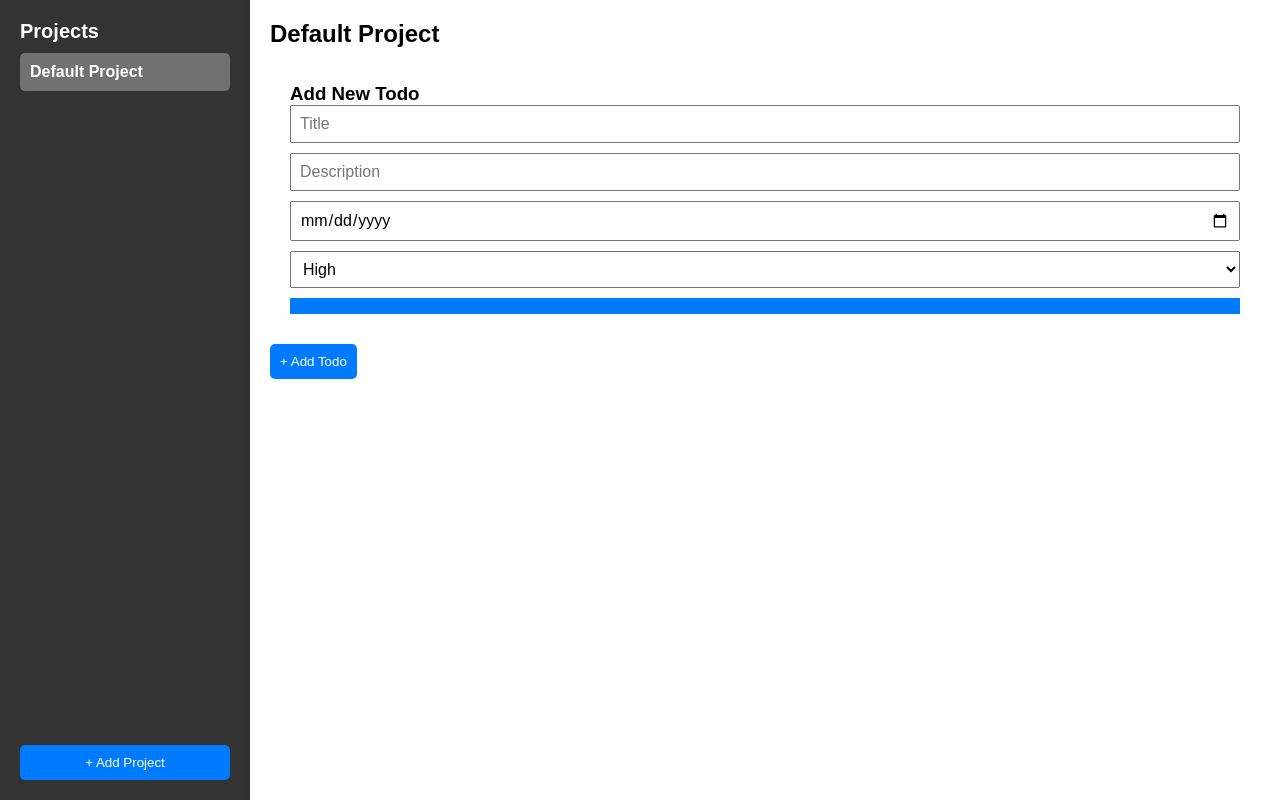
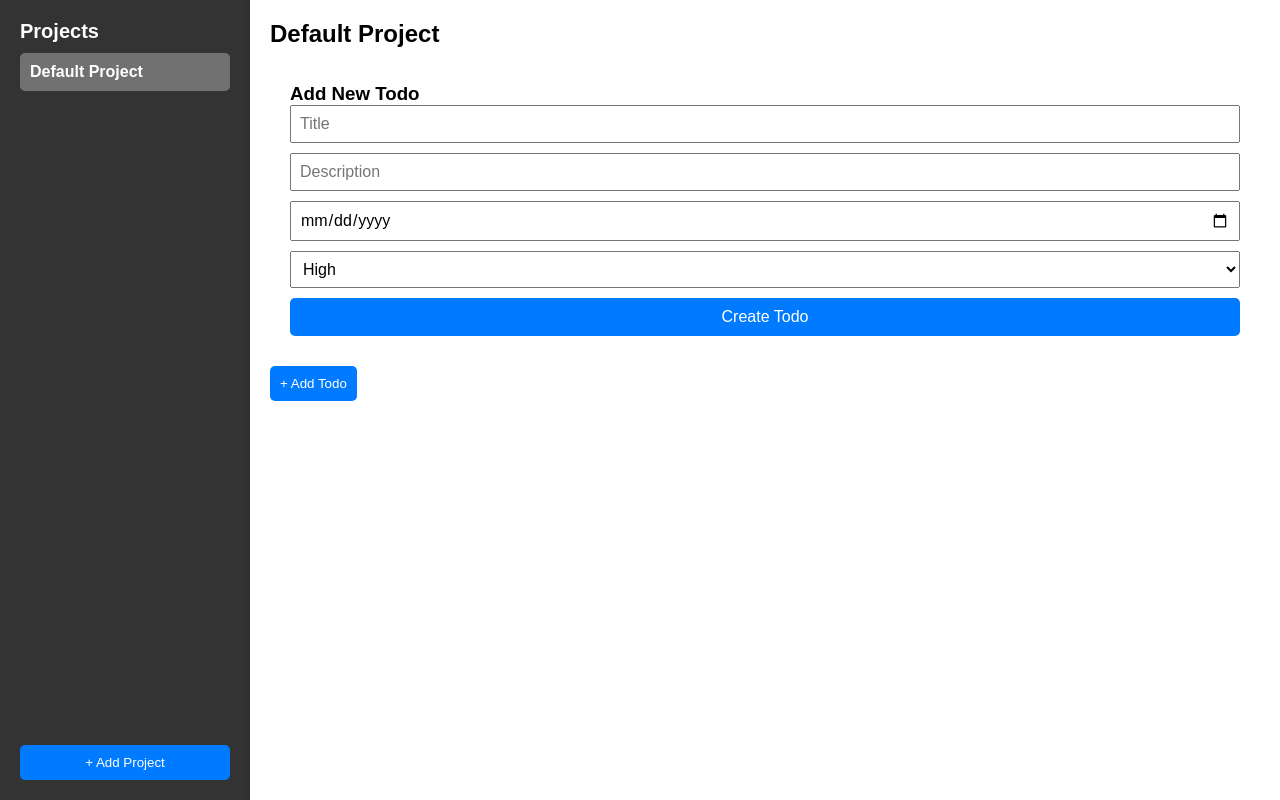
Before and after one commit to nathanhrussell/todo-list, a plain HTML site: page index.html in a window 1280 px wide. Both pictures are taken after a click on the button "+ Add Todo". Drawn offline with Linux system fonts and the light colour scheme.

Commit message:
Add padding and styling to create todo button as well as text

```diff
--- a/index.html
+++ b/index.html
@@ -30,7 +30,7 @@
                         <option value="medium">Medium</option>
                         <option value="low">Low</option>
                     </select>
-                    <button type="submit"></button>
+                    <button type="submit">Create Todo</button>
                 </form>
             </div>
 
--- a/style.css
+++ b/style.css
@@ -141,6 +141,10 @@ main {
     color: white;
     border: none;
     cursor: pointer;
+    padding: 10px 15px;
+    font-size: 16px;
+    width: 100%;
+    border-radius: 5px;
 }
 
 #todo-form button:hover {
```
